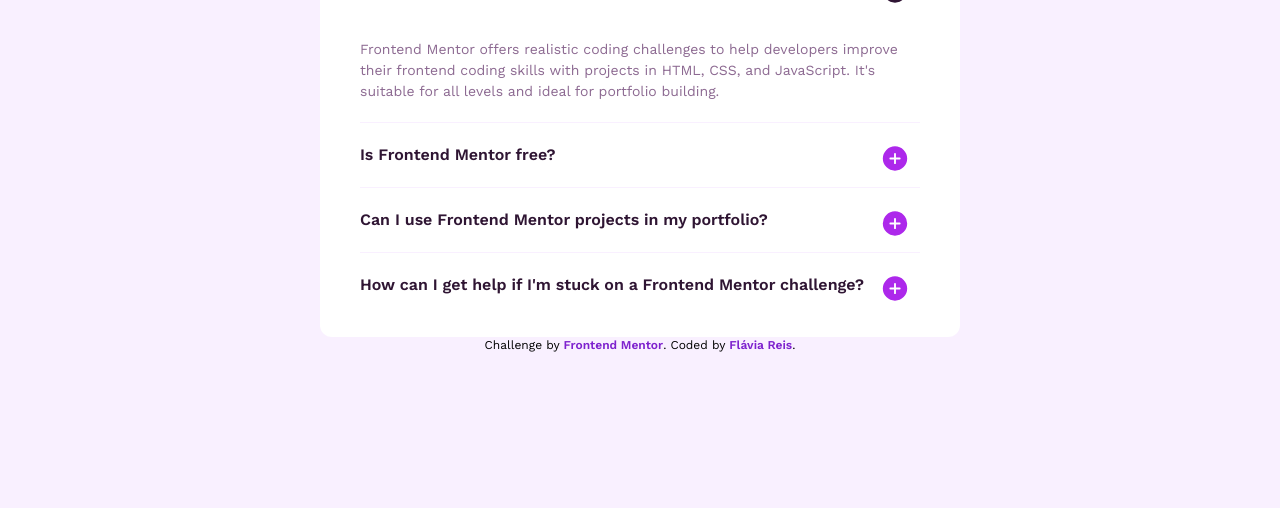
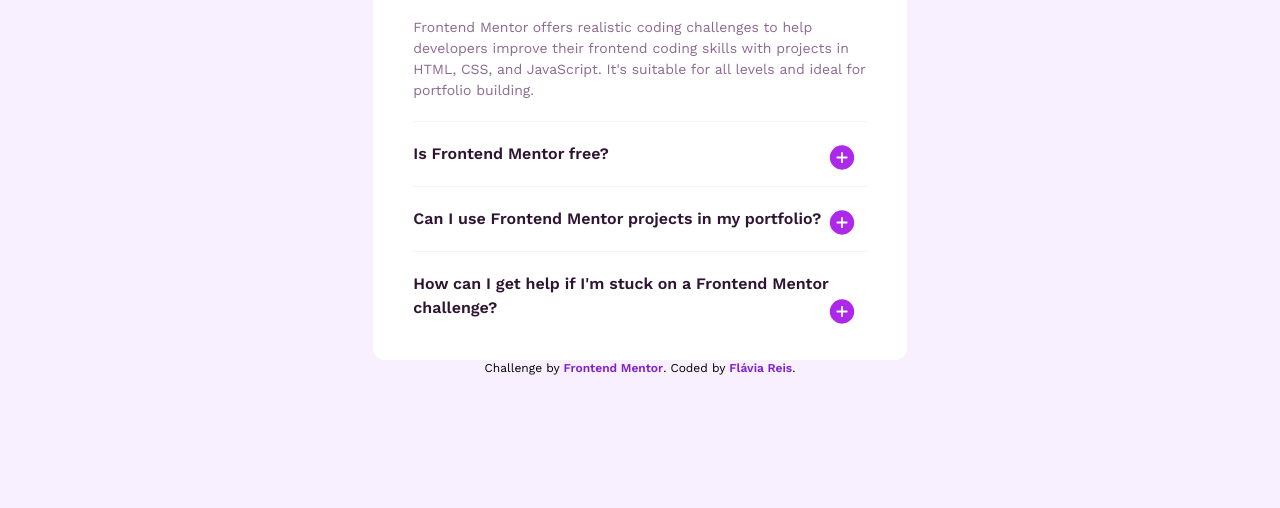
Before and after one commit to flaviare1s/faq-accordion2, a website: page src/index.html in a window 1280 px wide. Shown: the part 292-800 px from the top of the page. Drawn offline with nearby package versions, Linux system fonts and the light colour scheme.

Commit message:
Finishing

```diff
--- a/src/index.html
+++ b/src/index.html
@@ -24,33 +24,33 @@
 </head>
 <body class="font-Work font-Work_Sans bg-light_pink flex flex-col justify-center items-center m-auto min-h-full bg-pattern-mobile bg-no-repeat bg-contain md:bg-pattern-desktop">
 
-  <div class="w-11/12 md:w-1/2">
+  <div class="w-11/12 md:w-5/12">
     <section class="bg-white m-auto p-6 md:p-10 rounded-xl">
       <div class="flex gap-6 items-center">
         <img class="w-6 md:w-10" src="../assets/images/icon-star.svg" alt="Star Icon">
         <h1 class="font-bold text-dark_purple text-3xl md:text-5xl">FAQs</h1>
       </div>
       <dl class="js-accordion">
-        <dt class="text-dark_purple text-base font-semibold pt-6 pb-5 hover:text-pink relative"><a href="#">What is Frontend Mentor, and how will it help me?</a></dt>
+        <dt class="text-dark_purple text-base font-semibold pt-6 pb-5 hover:text-pink relative pr-7 md:pr-0"><a href="#">What is Frontend Mentor, and how will it help me?</a></dt>
         <dd class="text-grayish_purple text-sm leading-[150%] py-5">
           Frontend Mentor offers realistic coding challenges to help developers improve their
           frontend coding skills with projects in HTML, CSS, and JavaScript. It's suitable for
           all levels and ideal for portfolio building.
         </dd>
         <hr class="border-light_pink">
-        <dt class="text-dark_purple text-base font-semibold py-5 hover:text-pink relative"><a href="#">Is Frontend Mentor free?</a></dt>
+        <dt class="text-dark_purple text-base font-semibold py-5 hover:text-pink relative pr-7 md:pr-0"><a href="#">Is Frontend Mentor free?</a></dt>
         <dd class="text-grayish_purple text-sm leading-[150%] py-5">
           Yes, Frontend Mentor offers both free and premium coding challenges, with the free
           option providing access to a range of projects suitable for all skill levels.
         </dd>
         <hr class="border-light_pink">
-        <dt class="text-dark_purple text-base font-semibold py-5 hover:text-pink relative"><a href="#">Can I use Frontend Mentor projects in my portfolio?</a></dt>
+        <dt class="text-dark_purple text-base font-semibold py-5 hover:text-pink relative pr-7 md:pr-0"><a href="#">Can I use Frontend Mentor projects in my portfolio?</a></dt>
         <dd class="text-grayish_purple text-sm leading-[150%] py-5">
           Yes, you can use projects completed on Frontend Mentor in your portfolio. It's an excellent
           way to showcase your skills to potential employers!
         </dd>
         <hr class="border-light_pink">
-        <dt class="text-dark_purple text-base font-semibold pt-5 hover:text-pink relative"><a href="#">How can I get help if I'm stuck on a Frontend Mentor challenge?</a></dt>
+        <dt class="text-dark_purple text-base font-semibold pt-5 hover:text-pink relative pr-7 md:pr-0"><a href="#">How can I get help if I'm stuck on a Frontend Mentor challenge?</a></dt>
         <dd class="text-grayish_purple text-sm leading-[150%] py-5">
           The best place to get help is inside Frontend Mentor's Discord community. There's a help
           channel where you can ask questions and seek support from other community members.
--- a/src/style.css
+++ b/src/style.css
@@ -5,10 +5,6 @@
 .js-accordion dd.ativo {
     display: block;
     animation: slideDown .5s forwards;
-}
-
-.js-accordion dt {
-    padding-right: 30px;
 }
 
 .js-accordion dt::after {
```
Also changed, not shown: src/output.css.
